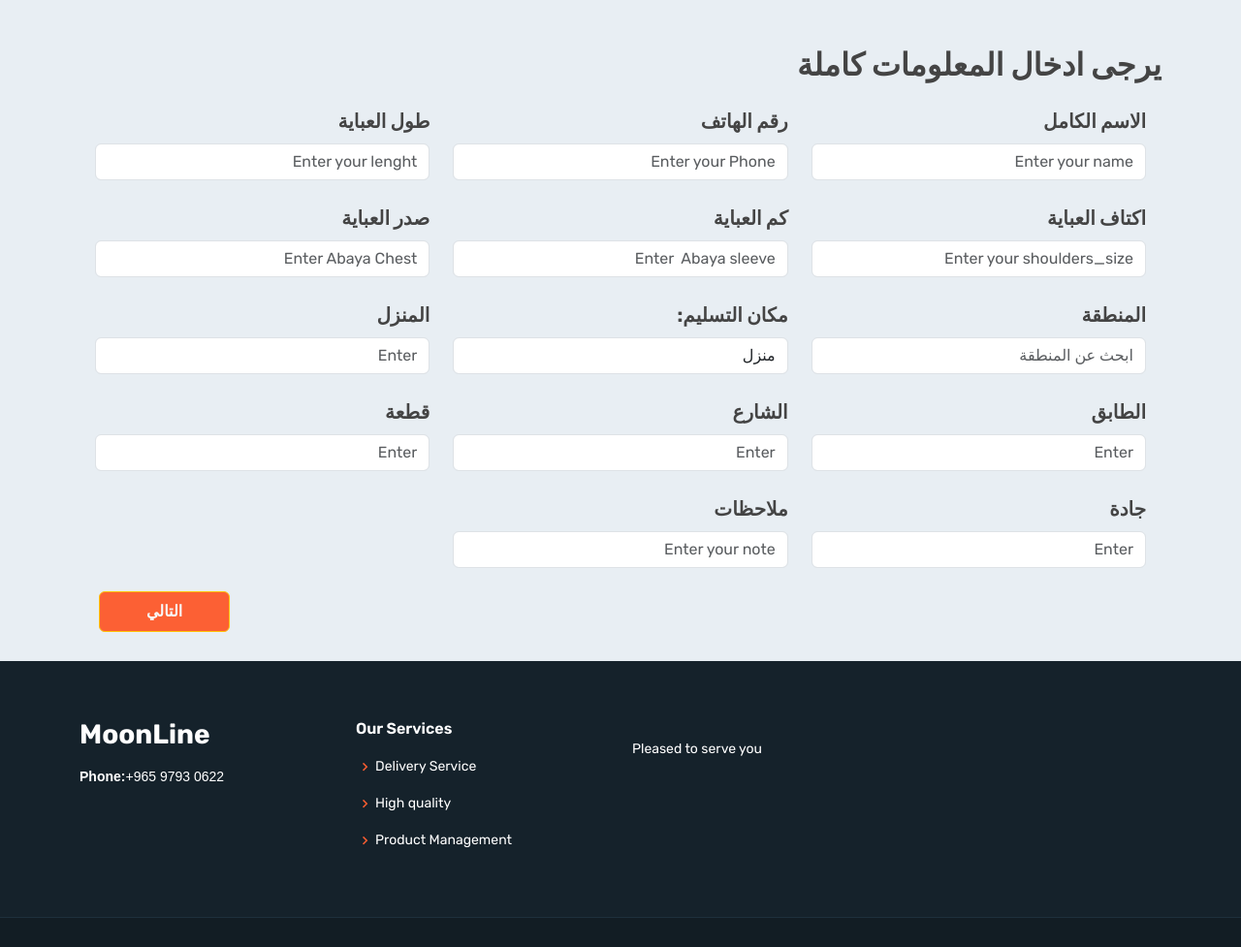
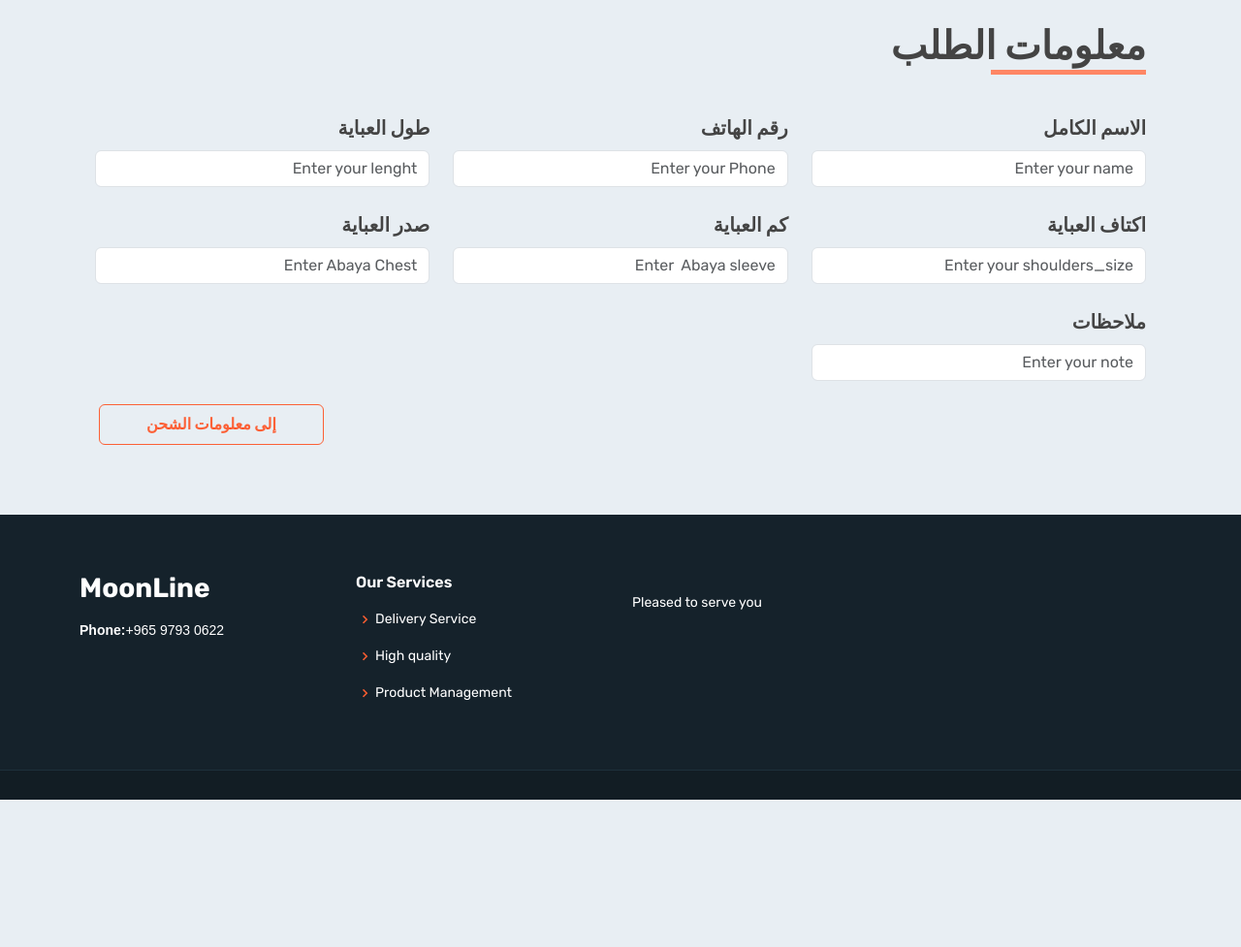
Before and after one commit to MoustafaAscoura/moonline, a Django app: template pages/templates/form_order.html in a window 1280 px wide. Shown: the part 86-1063 px from the top of the page at 97% size. After the commit the page ends 911 px from the top, so only its background shows below. Run offline with Django 4.2, Linux system fonts and the light colour scheme; the template is opened without the code that fills it: most values are stand-ins (such as "Sample title", 1, 10 or a date in 2020); some libraries are stand-ins or nearby versions.

Commit message:
Split order details and control hero section image

```diff
--- a/pages/models.py
+++ b/pages/models.py
@@ -22,6 +22,11 @@ from django.core.files import File
 
 class about(models.Model):
     info = models.TextField(_("وصف الخدمات "))
+    landing_image = models.ImageField(
+        upload_to='products/imgs/', verbose_name=_("صورة الغلاف في الصفحة الرئيسية"), null=True)
+
+    def __str__(self) -> str:
+        return "بيانات الموقع والصفحة الرئيسية"
 
     class Meta:
         verbose_name = _("معلومات الصفحة الرئيسية")
--- a/pages/templates/contact.html
+++ b/pages/templates/contact.html
@@ -25,9 +25,7 @@
                         </div>
                         <div class="cat-cap">
                             <h5 dir="rtl">من نحن:</h5>
-                            {%for i in aboutt %}
-                            <p dir="rtl">{{i.info}}</p>
-                            {% endfor %}
+                            <p dir="rtl">{{aboutt.info}}</p>
                         </div>
                     </div>
                 </div>
--- a/pages/templates/form_order.html
+++ b/pages/templates/form_order.html
@@ -1,114 +1,222 @@
-
-{% extends 'base.html' %}
-{% load static %}
-
-{% block head %}
-    <title>Place Your Order</title>
-{% endblock head %}
-
-{% block content %}
+{% extends 'base.html' %} {% load static %} {% block head %}
+<title>Place Your Order</title>
+{% endblock head %} {% block content %}
 
 <main>
-    <div class="container mx-auto" dir="rtl">
-    <br><br>
-    <h2 class="fw-bold">يرجى ادخال المعلومات كاملة</h2>
+  <div class="container mx-auto" dir="rtl">
+    <form action="#" method="post">
+      {% csrf_token %}
+      <div class="form first my-4 pb-5 px-3 carousel slide" id="carouselExample">
+        <div class="carousel-inner">
+            <div class="carousel-item">
+                <div class="shipment details">
+                <h1 class="section-title">معلومات الشحن</h1>
 
-    <form action="#"  method="post">
-            {% csrf_token %}
-        <div class="form first my-4 pb-5  px-3">
-            <div class="details personal">
                 <div class="row">
                     <div class="col-12 col-md-6 col-lg-4 mb-4">
-                        <label class="form-label fs-5 fw-bold">الاسم الكامل</label>
-                        <input class="form-control" type="text" name="Full Name" placeholder="Enter your name" required>
-                    </div>
-                    <div class="col-12 col-md-6 col-lg-4 mb-4">
-                        <label class="form-label fs-5 fw-bold">رقم الهاتف</label>
-                        <input class="form-control" type="text" name="Phone" placeholder="Enter your Phone" onclick="showHintText()" required>
-                        <small id="hint-text" class="hint-text">سيتم إرسال رسالة تأكيد إلى الرقم المدخل</small>
+                    <label class="form-label fs-5 fw-bold">المنطقة</label>
+                    <input
+                        required
+                        class="form-control"
+                        list="datalistOptions"
+                        name="area"
+                        placeholder="ابحث عن المنطقة"
+                    />
+                    <datalist dir="rtl" id="datalistOptions">
+                        {% for city in cities %}
+                        <option dir="rtl" value="{{city}}">{% endfor %}</option>
+                    </datalist>
                     </div>
 
                     <div class="col-12 col-md-6 col-lg-4 mb-4">
-                        <label class="form-label fs-5 fw-bold"> طول العباية</label>
-                        <input class="form-control" type="number" name="Length" placeholder="Enter your lenght" required>
+                    <label class="form-label fs-5 fw-bold"> مكان التسليم: </label>
+
+                    <select
+                        class="form-control"
+                        type="text"
+                        name="type_address"
+                        required
+                    >
+                        <option value="Home">منزل</option>
+                        <option value="Apartment">بناية</option>
+                        <option value="office">مكتب</option>
+                    </select>
                     </div>
 
                     <div class="col-12 col-md-6 col-lg-4 mb-4">
-                        <label class="form-label fs-5 fw-bold"> اكتاف العباية</label>
-                        <input class="form-control" type="number" name="shoulders" placeholder="Enter your shoulders_size" required>
+                    <label class="form-label fs-5 fw-bold">المنزل</label>
+                    <input
+                        class="form-control"
+                        type="text"
+                        name="house"
+                        placeholder="Enter"
+                        required
+                    />
                     </div>
 
                     <div class="col-12 col-md-6 col-lg-4 mb-4">
-                        <label class="form-label fs-5 fw-bold">كم العباية</label>
-                        <input class="form-control" type="number" name="sleeve" placeholder="Enter  Abaya sleeve" required>
+                    <label class="form-label fs-5 fw-bold"> الطابق </label>
+                    <input
+                        class="form-control"
+                        type="text"
+                        name="block"
+                        placeholder="Enter"
+                        required
+                    />
                     </div>
 
                     <div class="col-12 col-md-6 col-lg-4 mb-4">
-                        <label class="form-label fs-5 fw-bold"> صدر العباية</label>
-                        <input class="form-control" type="number" name="width" placeholder="Enter Abaya Chest" required>
+                    <label class="form-label fs-5 fw-bold">الشارع </label>
+                    <input
+                        class="form-control"
+                        type="text"
+                        name="street"
+                        placeholder="Enter"
+                        required
+                    />
                     </div>
 
                     <div class="col-12 col-md-6 col-lg-4 mb-4">
-                        <label class="form-label fs-5 fw-bold">المنطقة</label>
-                        <input required class="form-control" list="datalistOptions" name="area" placeholder="ابحث عن المنطقة">
-                        <datalist dir="rtl" id="datalistOptions">
-                            {% for city in cities %}
-                                <option dir="rtl" value="{{city}}">
-                            {% endfor %}
-                        </datalist>
+                    <label class="form-label fs-5 fw-bold">قطعة </label>
+                    <input
+                        class="form-control"
+                        type="text"
+                        name="piece"
+                        placeholder="Enter"
+                        required
+                    />
                     </div>
 
                     <div class="col-12 col-md-6 col-lg-4 mb-4">
-                        <label class="form-label fs-5 fw-bold"> مكان التسليم: </label>
+                    <label class="form-label fs-5 fw-bold">جادة </label>
+                    <input
+                        class="form-control"
+                        type="text"
+                        name="district"
+                        placeholder="Enter"
+                        required
+                    />
+                    </div>
 
-                        <select class="form-control" type="text" name="type_address" required>
-                            <option  value="Home">منزل</option>
-                            <option value="Apartment">بناية</option>
-                            <option value="office">مكتب</option> </select>
+                </div>
+                </div>
+                <button
+                class="btn btn-warning px-5 float-start ms-1 text-light fw-bold py-2"
+                style="background-color: #ff4917dc" type="submit"
+                >
+                <span class="btnText">تأكيد الطلب</span>
+                <i class="uil uil-navigator"></i>
+                </button>
+                <button
+                    class="btn btn-outline px-5 float-start ms-1 text-light fw-bold py-2"
+                    style="border-color: #ff4917dc; color: #ff4917dc !important" type="button" data-bs-target="#carouselExample" data-bs-slide="next">
+                    الرجوع إلى معلومات الطلب
+                    <i class="uil uil-navigator"></i>
+                </button>
+            </div>
+            <div class="carousel-item active">
+                <div class="personal details">
+                <h1 class="section-title">معلومات الطلب</h1>
+                <div class="row">
+                    <div class="col-12 col-md-6 col-lg-4 mb-4">
+                    <label class="form-label fs-5 fw-bold">الاسم الكامل</label>
+                    <input
+                        class="form-control"
+                        type="text"
+                        name="Full Name"
+                        placeholder="Enter your name"
+                        required
+                    />
+                    </div>
+                    <div class="col-12 col-md-6 col-lg-4 mb-4">
+                    <label class="form-label fs-5 fw-bold">رقم الهاتف</label>
+                    <input
+                        class="form-control"
+                        type="text"
+                        name="Phone"
+                        placeholder="Enter your Phone"
+                        onclick="showHintText()"
+                        required
+                    />
+                    <small id="hint-text" class="hint-text text-danger"
+                        >سيتم إرسال رسالة لتأكيد الدفع عن طريق واتساب</small
+                    >
                     </div>
 
                     <div class="col-12 col-md-6 col-lg-4 mb-4">
-                        <label class="form-label fs-5 fw-bold">المنزل</label>
-                        <input class="form-control" type="text" name="house" placeholder="Enter" required>
+                    <label class="form-label fs-5 fw-bold"> طول العباية</label>
+                    <input
+                        class="form-control"
+                        type="number"
+                        name="Length"
+                        placeholder="Enter your lenght"
+                        required
+                    />
                     </div>
 
                     <div class="col-12 col-md-6 col-lg-4 mb-4">
-                        <label class="form-label fs-5 fw-bold"> الطابق </label>
-                        <input class="form-control" type="text" name="block" placeholder="Enter" required>
+                    <label class="form-label fs-5 fw-bold"> اكتاف العباية</label>
+                    <input
+                        class="form-control"
+                        type="number"
+                        name="shoulders"
+                        placeholder="Enter your shoulders_size"
+                        required
+                    />
                     </div>
 
                     <div class="col-12 col-md-6 col-lg-4 mb-4">
-                        <label class="form-label fs-5 fw-bold">الشارع </label>
-                        <input class="form-control" type="text" name="street" placeholder="Enter" required>
+                    <label class="form-label fs-5 fw-bold">كم العباية</label>
+                    <input
+                        class="form-control"
+                        type="number"
+                        name="sleeve"
+                        placeholder="Enter  Abaya sleeve"
+                        required
+                    />
                     </div>
 
                     <div class="col-12 col-md-6 col-lg-4 mb-4">
-                        <label class="form-label fs-5 fw-bold">قطعة </label>
-                        <input class="form-control" type="text" name="piece" placeholder="Enter" required>
+                    <label class="form-label fs-5 fw-bold"> صدر العباية</label>
+                    <input
+                        class="form-control"
+                        type="number"
+                        name="width"
+                        placeholder="Enter Abaya Chest"
+                        required
+                    />
                     </div>
 
                     <div class="col-12 col-md-6 col-lg-4 mb-4">
-                        <label class="form-label fs-5 fw-bold">جادة </label>
-                        <input class="form-control" type="text" name="district" placeholder="Enter" required>
-                    </div>
-
-                    <div class="col-12 col-md-6 col-lg-4 mb-4">
-                        <label class="form-label fs-5 fw-bold">ملاحظات</label>
-                        <input class="form-control" type="text" name="notes" placeholder="Enter your note" required>
+                    <label class="form-label fs-5 fw-bold">ملاحظات</label>
+                    <input
+                        class="form-control"
+                        type="text"
+                        name="notes"
+                        placeholder="Enter your note"
+                        required
+                    />
                     </div>
                 </div>
+                </div>
+                <button
+                    class="btn btn-outline px-5 float-start ms-1 text-light fw-bold py-2"
+                    style="border-color: #ff4917dc; color: #ff4917dc !important" type="button" data-bs-slide="prev" data-bs-target="#carouselExample"
+                >
+                    إلى معلومات الشحن
+                </button>
             </div>
-            <button class="btn btn-warning px-5 float-start ms-1 text-light fw-bold py-2" style="background-color: #ff4917dc;">
-                <span class="btnText">التالي</span>
-                <i class="uil uil-navigator"></i>
-            </button>
         </div>
+
+
+      </div>
     </form>
-    </div>
+  </div>
 </main>
-<script>function showHintText() {
+<script>
+  function showHintText() {
     var hintText = document.getElementById("hint-text");
     hintText.style.display = "inline";
-}
+  }
 </script>
 {% endblock content %}
--- a/static/assets/css/style.css
+++ b/static/assets/css/style.css
@@ -115,8 +115,6 @@ a:hover {
 #hero {
   width: 100%;
   height: 100vh;
-  background: url("../img/hero-bg.jpg") top center;
-  background-size: cover;
   position: relative;
   padding: 0;
 }
```
Also changed, not shown: pages/templates/app.html (+15 -0 lines), pages/views.py (+5 -2 lines), static/formm/script.js (deleted, +0 -17 lines), pages/migrations/0039_about_landing_image_alter_order_type_address.py (added), products/imgs/blazer.jpg (added).
